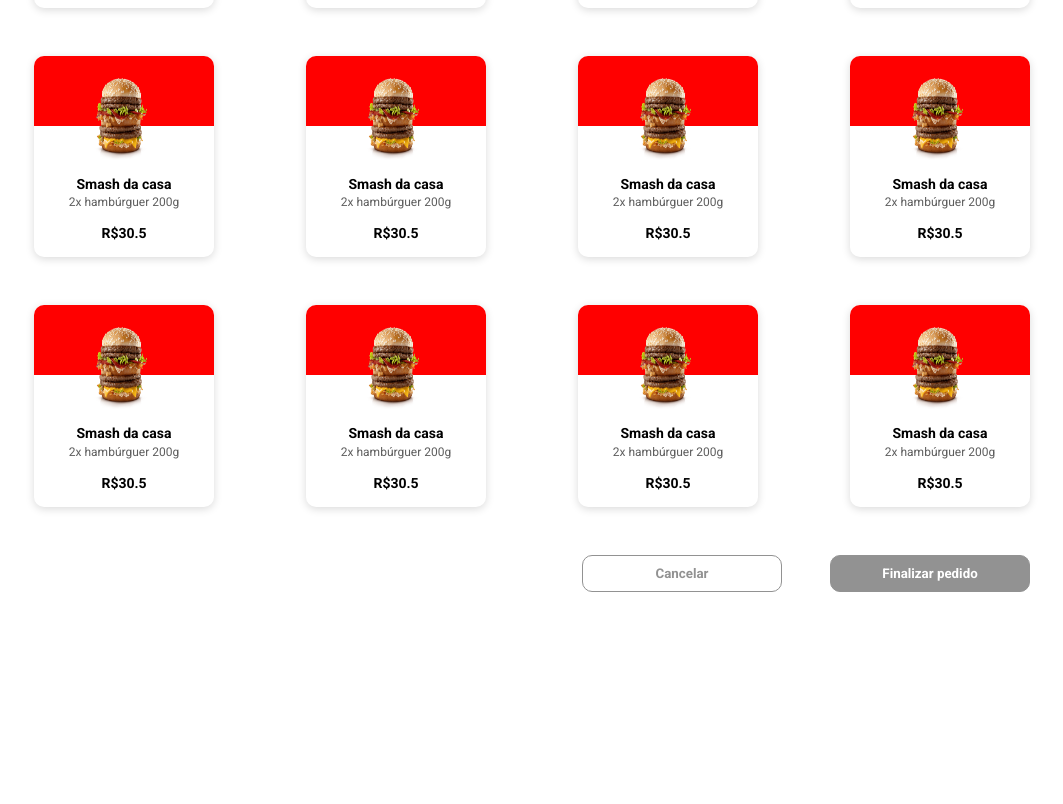
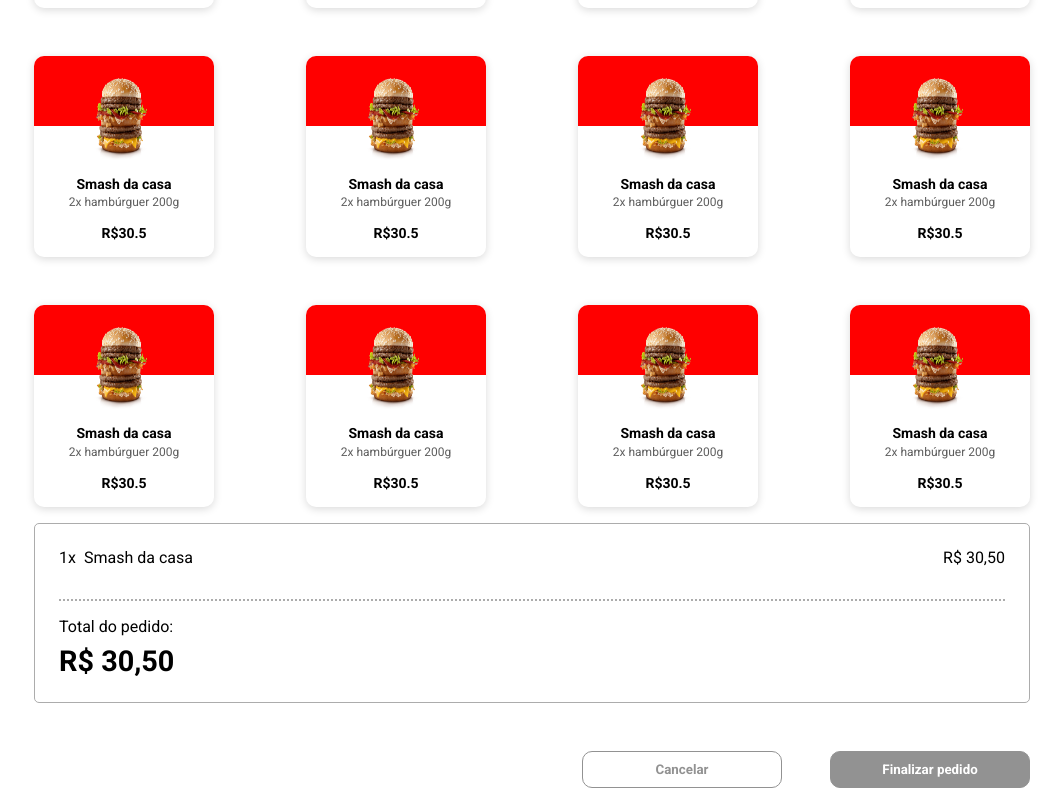
Before and after one commit to lucasveigaa/teste-devio, a React (Vite) app: page / in a window 1280 px wide. Shown: the part 749-1553 px from the top of the page, without its empty margins (62-1125 px from the left). Before the commit the page ends 1357 px from the top, so only its background shows below. Built offline with nearby package versions, Linux system fonts and the light colour scheme.

Commit message:
feat: adding container requests on page home

```diff
--- a/src/pages/Home/index.tsx
+++ b/src/pages/Home/index.tsx
@@ -13,8 +13,11 @@ import {
   ContainerButtons,
   ContainerCategories,
   ContainerProducts,
+  ContainerRequests,
+  ContainerTotalAmount,
   DivItensCategories,
   FinalizeButton,
+  Requests,
   SubContainerProducts,
 } from './styles';
 
@@ -57,6 +60,19 @@ export function Home() {
             ))}
           </SubContainerProducts>
         </ContainerProducts>
+        <ContainerRequests>
+          <Requests>
+            <div>
+              <span className="amount">1x</span>
+              <span>Smash da casa</span>
+            </div>
+            <span>R$ 30,50</span>
+          </Requests>
+          <ContainerTotalAmount>
+            <span>Total do pedido:</span>
+            <strong>R$ 30,50</strong>
+          </ContainerTotalAmount>
+        </ContainerRequests>
         <ContainerButtons>
           <div>
             <CancelButton type="button">Cancelar</CancelButton>
--- a/src/pages/Home/styles.ts
+++ b/src/pages/Home/styles.ts
@@ -62,6 +62,46 @@ export const SubContainerProducts = styled.div`
   }
 `;
 
+export const ContainerRequests = styled.div`
+  display: flex;
+  flex-direction: column;
+  margin-right: calc(25% - 180px);
+  border-radius: 5px;
+  border: 1px solid #acacac;
+  padding: 1.5rem;
+  margin-top: 1rem;
+
+  @media (max-width: 500px) {
+    width: 90%;
+    margin: 0 auto;
+    margin-top: 1rem;
+  }
+`;
+
+export const Requests = styled.div`
+  padding-bottom: 2rem;
+  display: flex;
+  justify-content: space-between;
+
+  .amount {
+    margin-right: 0.5rem;
+  }
+`;
+
+export const ContainerTotalAmount = styled.div`
+  border-top: 2px dotted #acacac;
+  padding-top: 1rem;
+  display: flex;
+  flex-direction: column;
+  justify-content: flex-start;
+  align-items: flex-start;
+
+  strong {
+    font-size: 1.8rem;
+    margin-top: 0.5rem;
+  }
+`;
+
 export const ContainerButtons = styled.div`
   margin-top: 3rem;
   gap: 2rem;
```
